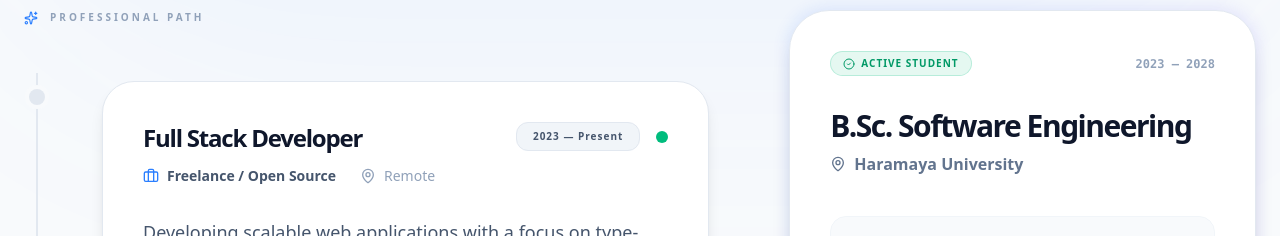
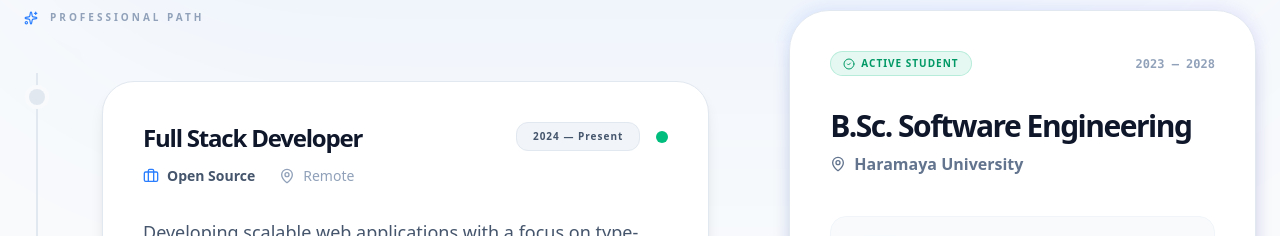
Before and after one commit to CHAL7777/portifolio-next, a Next.js app: page / in a window 1280 px wide. Shown: the part 6580-6816 px from the top of the page. Built offline with nearby package versions, Linux system fonts and the light colour scheme.

Commit message:
updated period

```diff
--- a/app/sections/experience.tsx
+++ b/app/sections/experience.tsx
@@ -18,8 +18,8 @@ import {
 const experiences = [
   {
     role: "Full Stack Developer",
-    company: "Freelance / Open Source",
-    period: "2023 — Present",
+    company: "Open Source",
+    period: "2024 — Present",
     location: "Remote",
     description: "Developing scalable web applications with a focus on type-safety and performance. Architected custom UI libraries and integrated secure authentication flows for various client projects.",
     metrics: [
@@ -33,7 +33,7 @@ const experiences = [
   {
     role: "Frontend Developer Intern",
     company: "Tech Solutions Inc.",
-    period: "2022 — 2023",
+    period: "2025 — 2026",
     location: "Addis Ababa, ET",
     description: "Collaborated with the design team to implement responsive components. Optimized image loading strategies and refactored legacy state management using modern hooks.",
     metrics: [
```
